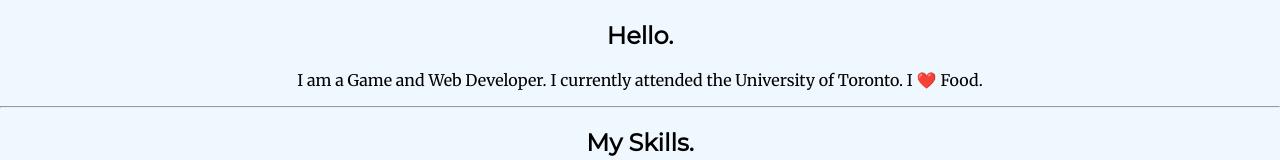
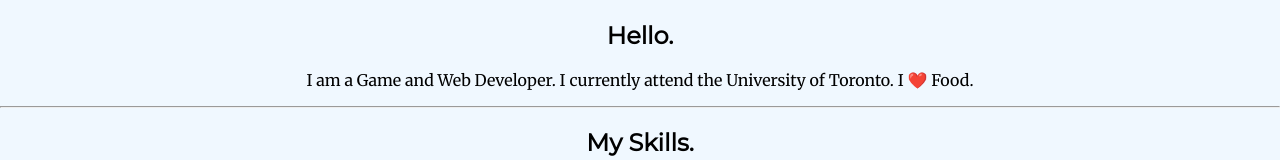
Before and after one commit to michaelzhanlin/myWebsite, a plain HTML site: page index.html in a window 1280 px wide. Shown: the part 842-1002 px from the top of the page. Drawn offline with Linux system fonts and the light colour scheme.

Commit message:
Update index.html

```diff
--- a/index.html
+++ b/index.html
@@ -21,7 +21,7 @@
             <div class="profile">
               <img class ="profilepic" src="images/profilepic.png" alt="profile-pic">
               <h2>Hello.</h2>
-              <p>I am a Game and Web Developer. I currently attended the University of Toronto. I ❤️ Food.</p>
+              <p>I am a Game and Web Developer. I currently attend the University of Toronto. I ❤️ Food.</p>
             </div>
             <hr>
             <div class="skills">
```
